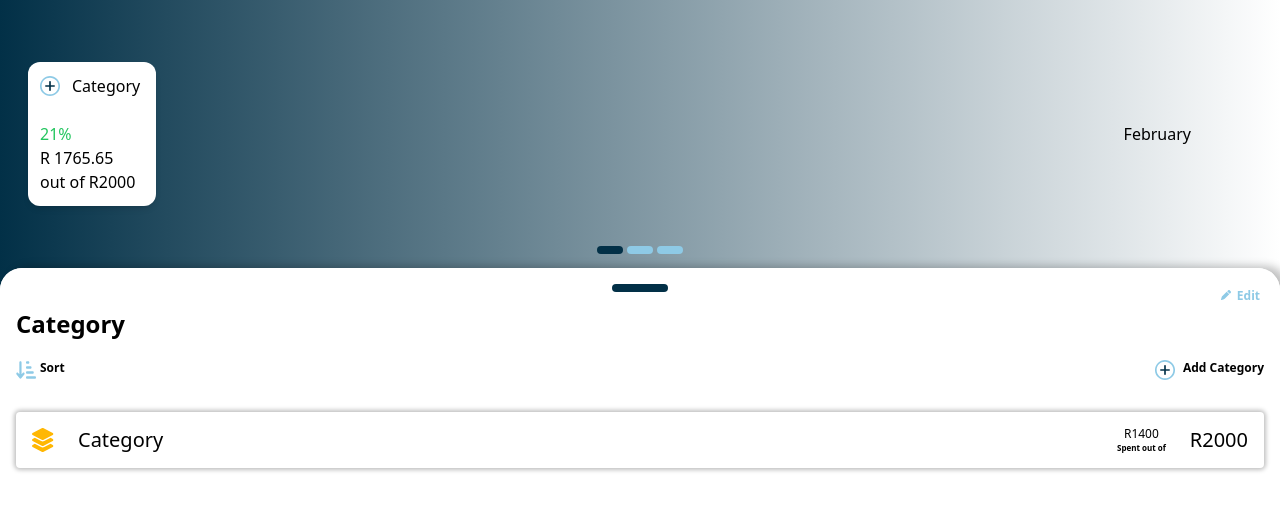
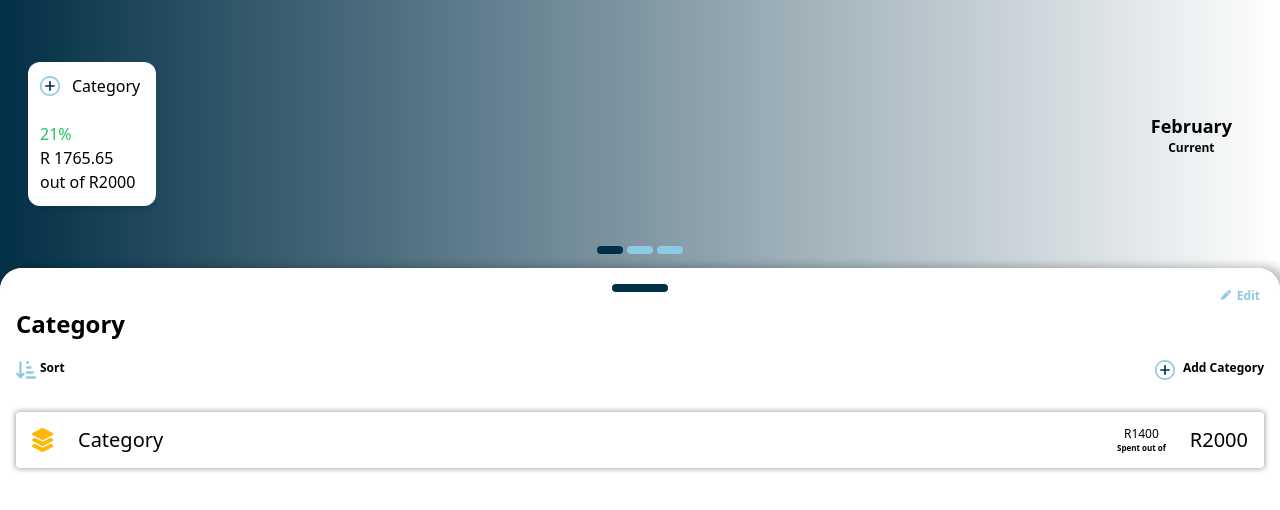
Before and after one commit to sechaba-mache/Budgi.me, a React (Vite) app: page / in a window 1280 px wide. Shown: the top 510 px of the page. Built offline with nearby package versions, Linux system fonts and the light colour scheme.

Commit message:
Small changes

```diff
--- a/src/App.css
+++ b/src/App.css
@@ -25,10 +25,6 @@ body {
     height: 144px;
 }
 
-.swiper-slide span {
-    padding-right: calc(69px - 28px);
-}
-
 .swiper-pagination-bullet {
     --swiper-pagination-bullet-width: 26px;
     --swiper-pagination-bullet-height: 8px;
--- a/src/App.tsx
+++ b/src/App.tsx
@@ -35,9 +35,27 @@ function App() {
           slidesPerView={1}
           pagination={{ clickable: true, type: 'bullets' }}
           >
-            <SwiperSlide><Card></Card><span>February</span></SwiperSlide>
-            <SwiperSlide><Card></Card><span>February</span></SwiperSlide>
-            <SwiperSlide><Card></Card><span>February</span></SwiperSlide>
+            <SwiperSlide>
+              <Card></Card>
+              <div className='flex flex-col items-center'>
+                <span className='font-semibold text-lg'>February</span>
+                <span className='font-semibold text-xs'>Current</span>
+              </div>
+            </SwiperSlide>
+            <SwiperSlide>
+              <Card></Card>
+              <div className='flex flex-col items-center'>
+                <span className='font-semibold text-lg'>February</span>
+                <span className='font-semibold text-xs'>Current</span>
+              </div>
+            </SwiperSlide>
+            <SwiperSlide>
+              <Card></Card>
+              <div className='flex flex-col items-center'>
+                <span className='font-semibold text-lg'>February</span>
+                <span className='font-semibold text-xs'>Current</span>
+              </div>
+            </SwiperSlide>
         </Swiper>
 
         <Drawer
--- a/src/components/drawer/drawer.tsx
+++ b/src/components/drawer/drawer.tsx
@@ -53,8 +53,8 @@ export default function Drawer(props: { header?: JSX.Element, content: JSX.Eleme
     return (
     <>
         <div className='drawer shadow-[rgba(0,0,0,0.24)_8px_-2px_8px] flex flex-col w-full h-[95%] rounded-t-[22px] bg-white absolute z-50 overflow-y-scroll' ref={drawerElement}>
-            <div className='flex items-center justify-center min-h-10 w-full sticky top-0 bg-white' onClick={() => openDrawer()}>
-                <div className='w-14 h-2 rounded-lg bg-[#023047]'></div>
+            <div className='flex items-center justify-center min-h-10 w-full sticky top-0 bg-white'>
+                <div onClick={() => openDrawer()} className='w-14 h-2 rounded-lg bg-[#023047]'></div>
                 <div className='flex gap-1 absolute right-5 top-5'>
                     <img src="./src/assets/icons/pen-solid.svg" />
                     <span className='font-semibold text-xs text-[#8ECAE6]'>Edit</span>
```
